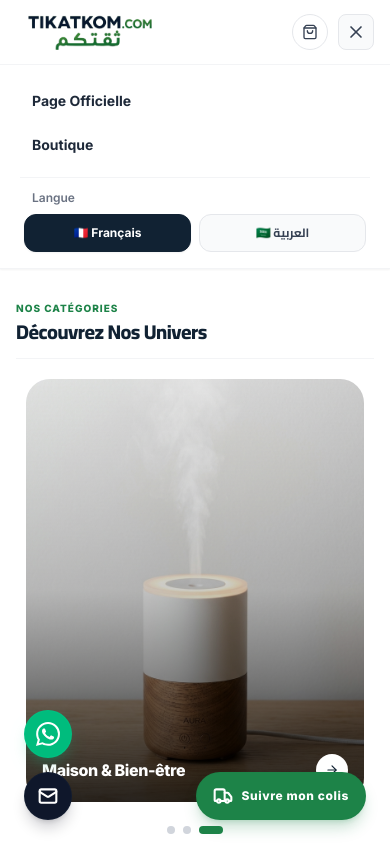
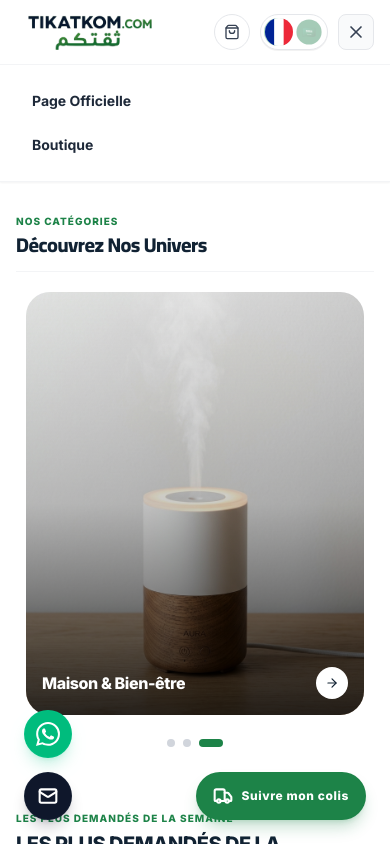
Before and after one commit to litimahmed/tikatkom1, a React (Vite) app: page / in a window 390 px wide. Both pictures are taken after a click on the button 356 px from the left and 32 px from the top of the page. Shown: the top 844 px of the page. Built offline with nearby package versions, Linux system fonts and the light colour scheme; no server answers.

Commit message:
refactor: adjust breakpoints and remove ratings
Update responsiveness to trigger desktop layouts at 'lg' and remove star ratings from product display components.

```diff
--- a/src/App.tsx
+++ b/src/App.tsx
@@ -391,8 +391,8 @@ export default function App() {
           />
         ) : view === "home" ? (
           <>
-            {/* 2. Hero Section (Hidden on Mobile) */}
-            <div className="hidden sm:block">
+            {/* 2. Hero Section (Hidden on Mobile and Tablet) */}
+            <div className="hidden lg:block">
               <Hero
                 lang={lang}
                 onExploreClick={handleExploreClick}
@@ -401,8 +401,8 @@ export default function App() {
               />
             </div>
 
-            {/* 3. Brand & Trust Signature Banner (Second Section - Hidden on Mobile) */}
-            <div className="hidden sm:block">
+            {/* 3. Brand & Trust Signature Banner (Second Section - Hidden on Mobile and Tablet) */}
+            <div className="hidden lg:block">
               <BrandBanner lang={lang} />
             </div>
 
--- a/src/components/Header.tsx
+++ b/src/components/Header.tsx
@@ -61,17 +61,17 @@ export default function Header({
             <img
               src="/src/assets/images/tikatkom.png"
               alt="Tikatkom Logo"
-              className="h-9 sm:h-12 w-auto object-contain transition-transform hover:scale-105"
+              className="h-9 lg:h-12 w-auto object-contain transition-transform hover:scale-105"
               referrerPolicy="no-referrer"
             />
           </button>
         </div>
 
         {/* Right Side: ZR Express Courier Logo (desktop only), Cart & Lang Switcher & Mobile Hamburger */}
-        <div className="flex items-center gap-2.5 sm:gap-3">
-          {/* ZR Express Courier Logo Placeholder - ONLY visible on desktop screens (hidden on mobile) */}
+        <div className="flex items-center gap-2.5 lg:gap-3">
+          {/* ZR Express Courier Logo Placeholder - ONLY visible on desktop screens (hidden on mobile & tablet) */}
           {isAlgerian && (
-            <div className="hidden md:flex items-center select-none shrink-0">
+            <div className="hidden lg:flex items-center select-none shrink-0">
               <img
                 src="/src/assets/images/zrexpressLogo.jpg"
                 alt="ZR Express"
@@ -88,21 +88,64 @@ export default function Header({
           {onOpenCart && (
             <button
               onClick={onOpenCart}
-              className="relative flex h-9 w-9 sm:h-10 sm:w-10 items-center justify-center rounded-full border border-gray-200 dark:border-zinc-800 bg-white dark:bg-zinc-900 text-gray-700 dark:text-zinc-300 hover:bg-gray-50 dark:hover:bg-zinc-800 transition-all cursor-pointer shrink-0"
+              className="relative flex h-9 w-9 lg:h-10 lg:w-10 items-center justify-center rounded-full border border-gray-200 dark:border-zinc-800 bg-white dark:bg-zinc-900 text-gray-700 dark:text-zinc-300 hover:bg-gray-50 dark:hover:bg-zinc-800 transition-all cursor-pointer shrink-0"
               title={lang === "fr" ? "Mon Panier" : "حقيبة التسوق"}
               id="header-cart-btn"
             >
-              <ShoppingBag className="h-4 w-4 sm:h-5 sm:w-5" />
+              <ShoppingBag className="h-4 w-4 lg:h-5 lg:w-5" />
               {cartCount > 0 && (
-                <span className="absolute -top-1 -right-1 flex h-4.5 w-4.5 sm:h-5 sm:w-5 items-center justify-center rounded-full bg-brand-green text-[10px] font-black text-white ring-2 ring-white dark:ring-zinc-900 animate-scaleIn">
+                <span className="absolute -top-1 -right-1 flex h-4.5 w-4.5 lg:h-5 lg:w-5 items-center justify-center rounded-full bg-brand-green text-[10px] font-black text-white ring-2 ring-white dark:ring-zinc-900 animate-scaleIn">
                   {cartCount}
                 </span>
               )}
             </button>
           )}
 
-          {/* Desktop Language Switcher Dropdown */}
-          <div className="relative hidden sm:inline-block" ref={langDropdownRef}>
+          {/* Mobile & Tablet Modern Left-to-Right Language Switcher Toggle */}
+          <button
+            type="button"
+            dir="ltr"
+            onClick={() => {
+              const newLang = lang === "fr" ? "ar" : "fr";
+              localStorage.setItem("lang", newLang);
+              window.location.reload();
+            }}
+            className="lg:hidden relative inline-flex h-9 w-[68px] items-center justify-between rounded-full bg-white dark:bg-zinc-900 p-1 border border-gray-200 dark:border-zinc-800 transition-colors cursor-pointer select-none shrink-0 shadow-2xs"
+            title={lang === "fr" ? "Changer la langue (العربية)" : "تغيير اللغة (Français)"}
+            id="mobile-lang-toggle-btn"
+          >
+            {/* Sliding Active Indicator */}
+            <span
+              className={`absolute top-[3px] left-[3px] h-7 w-7 rounded-full bg-emerald-50 dark:bg-emerald-950/50 border border-brand-green/30 transition-transform duration-300 ease-in-out z-0 ${
+                lang === "ar" ? "translate-x-[32px]" : "translate-x-0"
+              }`}
+            />
+
+            {/* Left Circular French Flag Fill */}
+            <div
+              className={`z-10 h-7 w-7 rounded-full overflow-hidden flex items-center justify-center transition-all duration-300 ${
+                lang === "fr" ? "opacity-100 scale-100" : "opacity-35 scale-90"
+              }`}
+            >
+              <svg viewBox="0 0 30 30" className="w-full h-full object-cover">
+                <rect x="0" y="0" width="10" height="30" fill="#002395" />
+                <rect x="10" y="0" width="10" height="30" fill="#FFFFFF" />
+                <rect x="20" y="0" width="10" height="30" fill="#ED2939" />
+              </svg>
+            </div>
+
+            {/* Right Circular Saudi Flag Fill */}
+            <div
+              className={`z-10 h-7 w-7 rounded-full overflow-hidden flex items-center justify-center bg-[#006C35] transition-all duration-300 ${
+                lang === "ar" ? "opacity-100 scale-100" : "opacity-35 scale-90"
+              }`}
+            >
+              <span className="text-xs text-white font-bold select-none leading-none">🇸🇦</span>
+            </div>
+          </button>
+
+          {/* Desktop Language Switcher Dropdown (lg screens only) */}
+          <div className="relative hidden lg:inline-block" ref={langDropdownRef}>
             <button
               onClick={() => setIsLangDropdownOpen(!isLangDropdownOpen)}
               className="w-full flex items-center justify-between gap-2 rounded border border-gray-300 dark:border-zinc-700 bg-white dark:bg-zinc-800 px-3 py-1.5 text-xs font-semibold text-gray-700 dark:text-zinc-200 shadow-xs hover:bg-gray-50 dark:hover:bg-zinc-700 transition-colors cursor-pointer"
@@ -152,10 +195,10 @@ export default function Header({
             )}
           </div>
 
-          {/* Mobile Hamburger Button */}
+          {/* Mobile & Tablet Hamburger Button */}
           <button
             onClick={() => setIsMobileMenuOpen(!isMobileMenuOpen)}
-            className="flex h-9 w-9 items-center justify-center rounded-lg border border-gray-200 dark:border-zinc-800 bg-gray-50 dark:bg-zinc-800 text-gray-700 dark:text-zinc-200 hover:bg-gray-100 dark:hover:bg-zinc-700 sm:hidden transition-colors cursor-pointer shrink-0"
+            className="flex h-9 w-9 items-center justify-center rounded-lg border border-gray-200 dark:border-zinc-800 bg-gray-50 dark:bg-zinc-800 text-gray-700 dark:text-zinc-200 hover:bg-gray-100 dark:hover:bg-zinc-700 lg:hidden transition-colors cursor-pointer shrink-0"
             aria-label="Toggle mobile menu"
             id="mobile-menu-toggle-btn"
           >
@@ -164,10 +207,10 @@ export default function Header({
         </div>
       </div>
 
-      {/* Mobile Slide-down Navigation Drawer */}
+      {/* Mobile & Tablet Slide-down Navigation Drawer */}
       {isMobileMenuOpen && (
         <div
-          className="border-t border-gray-100 dark:border-zinc-800 bg-white dark:bg-zinc-900 px-5 py-4 sm:hidden animate-fadeIn space-y-1"
+          className="border-t border-gray-100 dark:border-zinc-800 bg-white dark:bg-zinc-900 px-5 py-4 lg:hidden animate-fadeIn space-y-1"
           style={{ direction: isRTL ? "rtl" : "ltr" }}
         >
           {/* Main Navigation Links */}
@@ -190,42 +233,6 @@ export default function Header({
           >
             {lang === "fr" ? "Boutique" : "المتجر"}
           </button>
-
-          {/* Standard Mobile Language Switcher */}
-          <div className="pt-3 mt-2 border-t border-gray-100 dark:border-zinc-800 space-y-2">
-            <p className="px-3 text-xs font-semibold text-gray-500 dark:text-zinc-400">
-              {lang === "fr" ? "Langue" : "اللغة"}
-            </p>
-            <div className="grid grid-cols-2 gap-2 px-1">
-              <button
-                onClick={() => {
-                  localStorage.setItem("lang", "fr");
-                  window.location.reload();
-                }}
-                className={`py-2.5 px-3 rounded-xl text-xs font-bold text-center border cursor-pointer transition-all ${
-                  lang === "fr"
-                    ? "bg-brand-navy text-white border-brand-navy shadow-xs"
-                    : "bg-gray-50 text-gray-700 border-gray-200 dark:bg-zinc-800 dark:text-zinc-200 dark:border-zinc-700 hover:bg-gray-100"
-                }`}
-              >
-                🇫🇷 Français
-              </button>
-
-              <button
-                onClick={() => {
-                  localStorage.setItem("lang", "ar");
-                  window.location.reload();
-                }}
-                className={`py-2.5 px-3 rounded-xl text-xs font-bold text-center border cursor-pointer transition-all font-arabic ${
-                  lang === "ar"
-                    ? "bg-brand-navy text-white border-brand-navy shadow-xs"
-                    : "bg-gray-50 text-gray-700 border-gray-200 dark:bg-zinc-800 dark:text-zinc-200 dark:border-zinc-700 hover:bg-gray-100"
-                }`}
-              >
-                🇸🇦 العربية
-              </button>
-            </div>
-          </div>
         </div>
       )}
     </header>
--- a/src/components/ProductPage.tsx
+++ b/src/components/ProductPage.tsx
@@ -5,8 +5,7 @@ import {
   Check,
   AlertCircle,
   Plus,
-  Minus,
-  Star
+  Minus
 } from "lucide-react";
 import { Product } from "../types";
 import { AlgerianWilayas, translations } from "../data";
@@ -255,18 +254,6 @@ export default function ProductPage({
 
             {/* Product Meta Info */}
             <div className="rounded-2xl border border-gray-200 dark:border-zinc-800 bg-white dark:bg-zinc-900 p-6 space-y-5 shadow-2xs">
-              <div className="flex items-center gap-2">
-                <span className="text-xs font-bold uppercase text-brand-green">
-                  {product.category}
-                </span>
-                <span className="text-gray-300">•</span>
-                <div className="flex items-center gap-1 text-amber-500 text-xs font-bold">
-                  <Star className="h-3.5 w-3.5 fill-amber-500" />
-                  <span>{product.rating}</span>
-                  <span className="text-gray-400">({product.reviewsCount})</span>
-                </div>
-              </div>
-
               {/* Price Row */}
               <div className="flex items-baseline gap-4 p-4 rounded-xl bg-gray-50 dark:bg-zinc-950 border border-gray-100 dark:border-zinc-800">
                 <span className="text-3xl sm:text-4xl font-black text-brand-green">
```
Also changed, not shown: src/components/ProductsGrid.tsx (+2 -9 lines).
